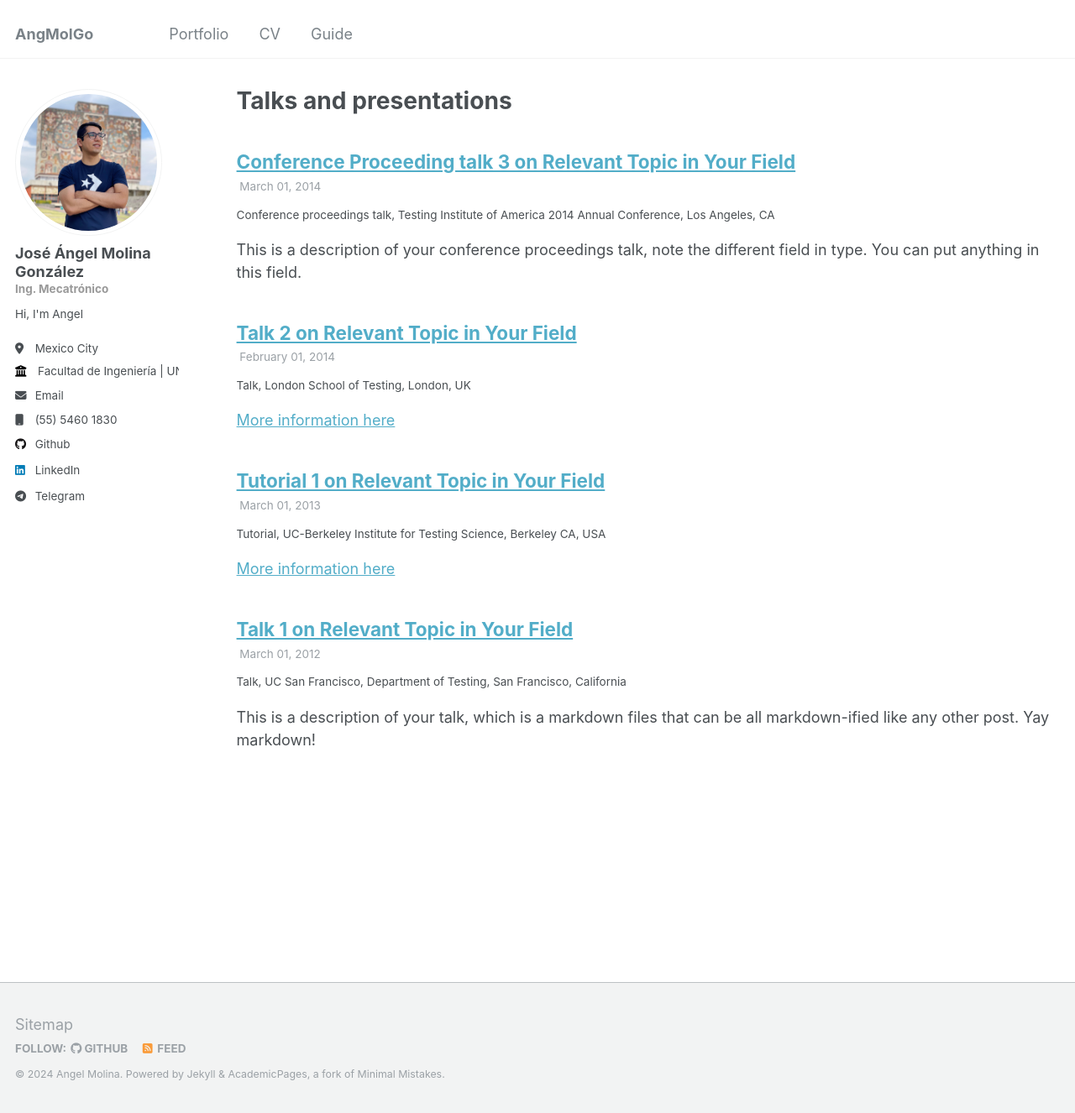
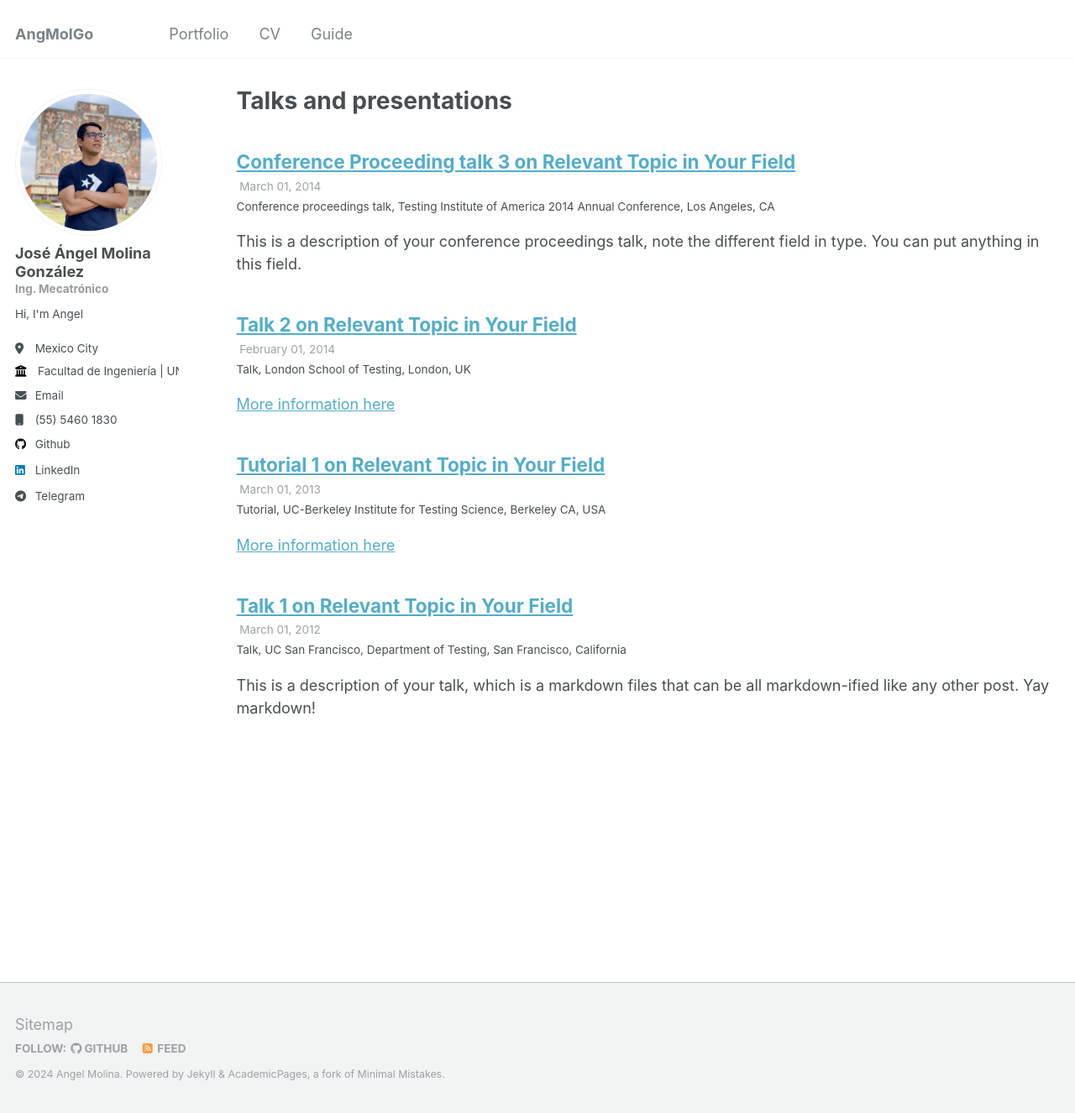
Before and after one commit to AngMolGo/angmolgo.github.io, a Jekyll site: the page built from _pages/talks.html, in a window 1280 px wide and 1326 px high. Shown: the whole window at 84% size. Built offline with Jekyll 4.4.1, drawn with Linux system fonts in a browser that asks for light colours.

Commit message:
quite el margin top y puse 0

```diff
--- a/_sass/_archive.scss
+++ b/_sass/_archive.scss
@@ -58,7 +58,7 @@
 }
 
 .archive__item-excerpt {
-  margin-top: 10;
+  margin-top: 0;
   font-size: $type-size-6;
 
   & + p {
```
